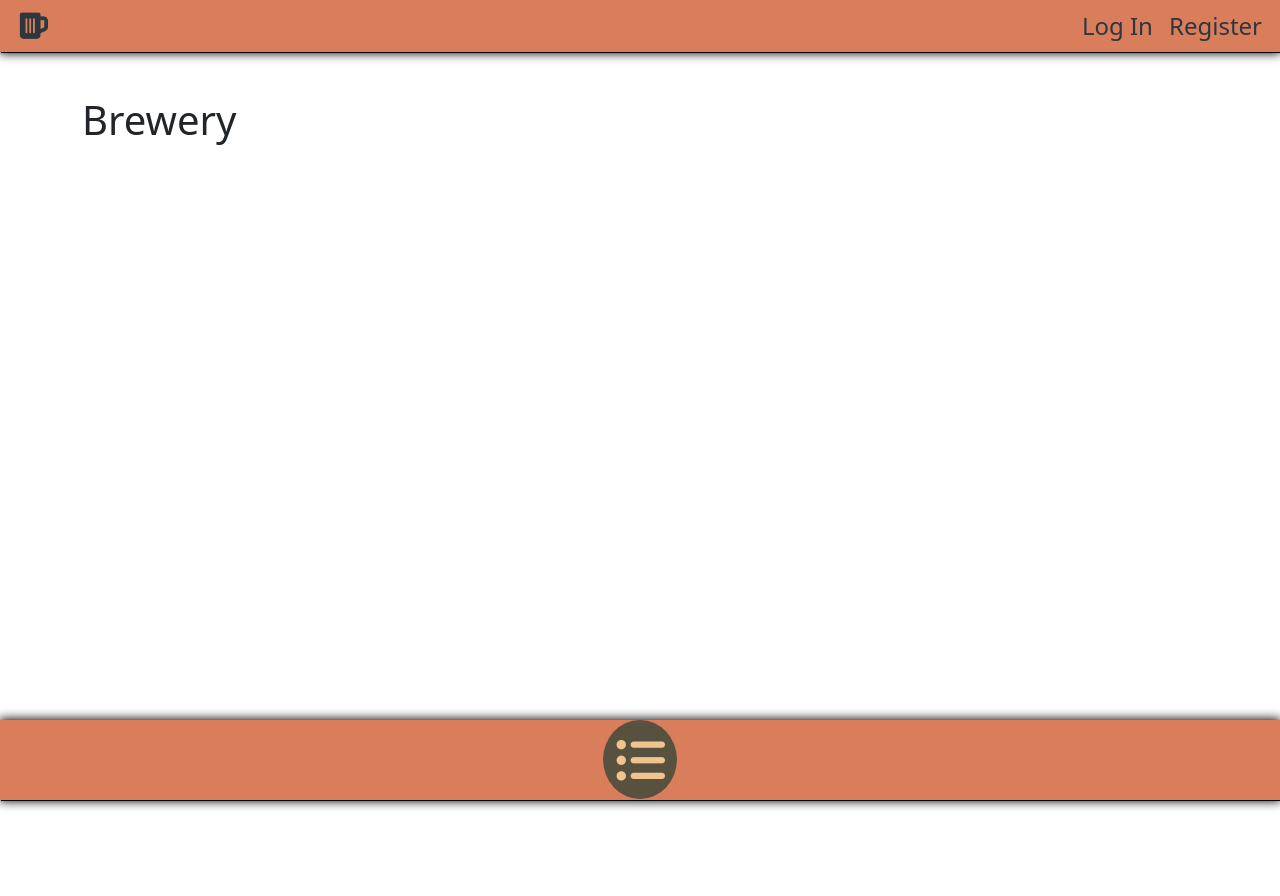
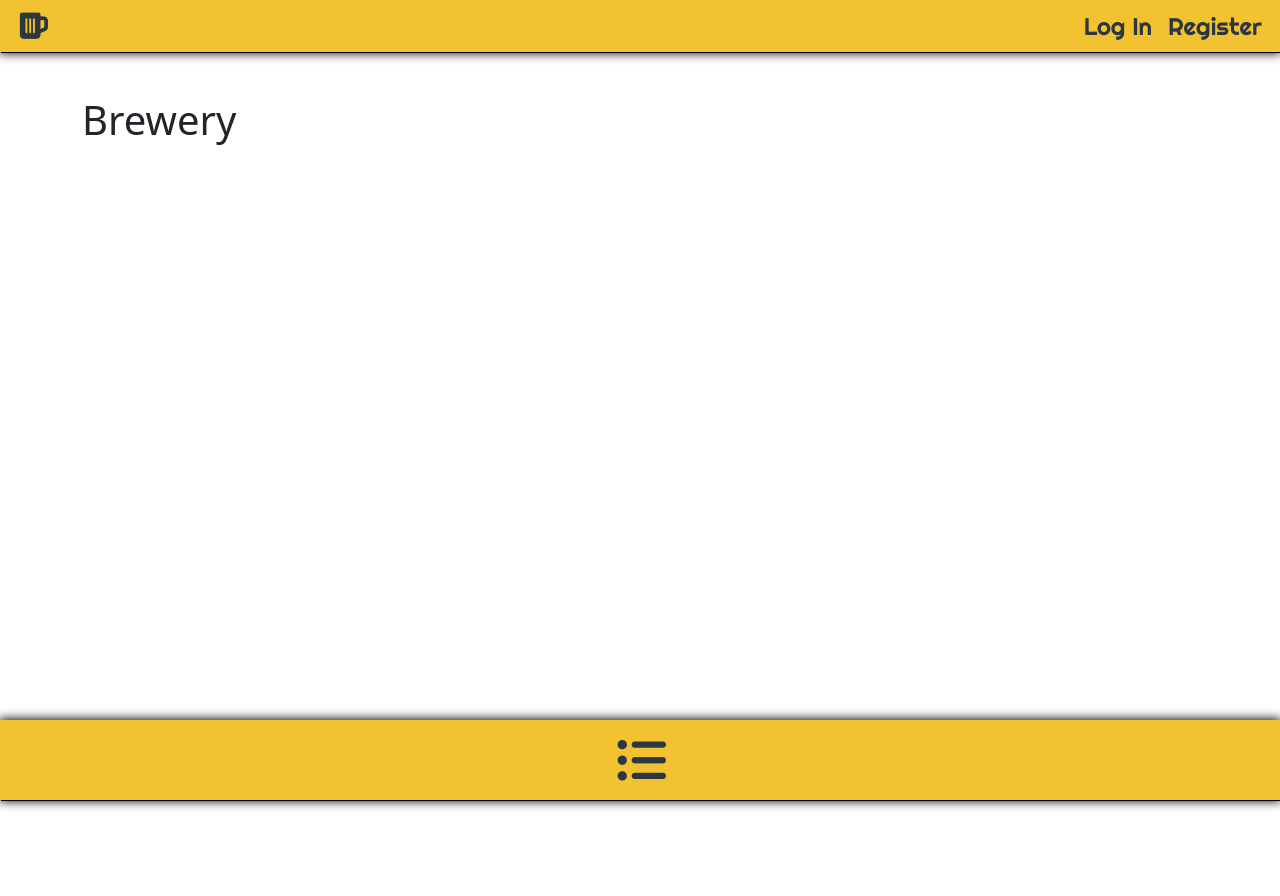
Before and after one commit to isha5258/cheers, a Flask app: page /posts in a window 1280 px wide. Run offline with Flask 2, Linux system fonts and the light colour scheme; data that the repository does not hold is empty; parts of the project's set-up code (start-up, migrations or seed data) failed here and were passed over; some libraries are stand-ins or nearby versions.

Commit message:
revise css colors

```diff
--- a/myapp/static/brewery_post.css
+++ b/myapp/static/brewery_post.css
@@ -1,6 +1,4 @@
-.individual-post-container {
 
-}
 
 .post-info-container {
   display: flex;
--- a/myapp/static/style.css
+++ b/myapp/static/style.css
@@ -7,7 +7,7 @@ body {
 /* top navbar */
 .nav-top {
   grid-area: nav;
-  background-color: #D97D5B;
+  background-color: #F2C230;
   position: fixed;
   top: 0;
   width: 100%;
@@ -35,6 +35,7 @@ body {
   text-decoration: none;
   color: #2C3740;
   font-size: 1.5rem;
+  font-family: 'Righteous', sans-serif;
 }
 
 .nav-top-link > a:hover {
@@ -47,7 +48,7 @@ body {
 
 /* bottom navbar */
 .nav-bottom {
-  background-color: #D97D5B;
+  background-color: #F2C230;
   list-style-type: none;
   position:fixed;
   bottom: 0;
@@ -68,14 +69,13 @@ body {
 
 .nav-bottom-link > a {
   padding: .75rem;
-  background-color: #595140;
-  border-radius: 50%;
+  width: 2rem;
+  /* border-radius: 50%; */
   font-size: 2.5rem;
   margin-bottom: 0;
-}
-
-.nav-bottom-link > a:hover {
-  background-color: #F2C48D;
+  display: flex;
+  justify-content: center;
+  text-decoration: none;
 }
 
 .bottom-i:hover{
@@ -87,7 +87,10 @@ body {
 }
 
 .bottom-i {
-  color: #F2C48D;
+  color: #2C3740 ;
+  width: 3rem;
+  display: flex;
+  align-items: center;
 }
 
 /* post container */
@@ -126,8 +129,9 @@ body {
 }
 
 .read-post-btn {
-  background-color: #595140;
-  color: #F2C48D;
+  background-color: #5C8EF2;
+  color: #F2DFA7;
+  text-shadow:  2px 2px 0px #2C3740;
   border-radius: 3px;
   margin: 0 6px 6px 0;
   text-decoration: none;
@@ -136,8 +140,9 @@ body {
 }
 
 .read-post-btn:hover {
-  background-color: #F2C48D;
+  background-color: #F2C230;
   color: #595140;
+  text-shadow: none;
   /* border: ridge 1px #595140; */
   border-radius: 3px;
 }
@@ -146,3 +151,17 @@ body {
   display: flex;
   justify-content: space-between;
 }
+
+.pagination {
+  background-color: #F2D680;
+}
+
+.page-link {
+  background-color: #5C8EF2 !important;
+  color: #F2DFA7 !important;
+  text-shadow:  2px 2px 0px #2C3740;
+}
+
+.register-container {
+  margin-top: 5rem;
+}
--- a/myapp/static/user_brewery_posts.css
+++ b/myapp/static/user_brewery_posts.css
@@ -1,19 +1,19 @@
 body {
   height: 100vh;
-  background-color: #e8e7e7;
+  background-color: #F2D680;
   background-repeat: no-repeat;
   background-position:center;
 }
 
 .profile-brewery-posts-container {
   margin-top: 52px;
-
+  background-color: #F2D680;
 }
 
 .user-profile-welcome {
   text-shadow:  2px 2px 0px #2C3740;
-  background-color: #595140;
-  color: #F2C48D;
+  background-color: #A66D03;
+  color: #F2DFA7;
   height: 12vmin;
   display: flex;
   justify-content: center;
@@ -34,15 +34,15 @@ body {
   margin: 2vmin .5rem 0;
   margin-top: 2vmin;
   box-shadow: .5px 1px .5px grey, .2px .2px 10px .75px grey;
-  background-color: rgb(232, 231, 231);
+  background-color: #F2DFA7;
   font-family: 'Fjalla One', sans-serif;
   border-radius: 3px;
 }
 
 .profile-beername {
   text-shadow:  2px 2px 0px #2C3740;
-  background-color: #595140;
-  color: #F2C48D;
+  background-color: #A66D03;
+  color: #F2DFA7;
   height: 12vmin;
   display: flex;
   align-items: center;
--- a/myapp/templates/index.html
+++ b/myapp/templates/index.html
@@ -6,21 +6,25 @@
   <div class="card">
     <div class="car-boy">
       <h2 class="post-user-name">
-            <a class="username-a" href="{{url_for('users.user_posts', username=post.author.username)}}">{{post.author.username}}
+        <a class="username-a"
+          href="{{url_for('users.user_posts', username=post.author.username)}}">{{post.author.username}}
         </a>
       </h2>
       <h4 class="post-beer-name">
-            <a class="post-beer-name-link card-title" href="{{url_for('brewery_posts.brewery_post', brewery_post_id=post.id)}}">{{post.beer}}
+        <a class="post-beer-name-link card-title"
+          href="{{url_for('brewery_posts.brewery_post', brewery_post_id=post.id)}}">{{post.beer}}
         </a>
       </h4>
       <p class="post-published-date">Published on: {{post.date.strftime('%d/%m/%Y')}}</p>
-          <a class="btn btn-primary" href="{{url_for('brewery_posts.brewery_post', brewery_post_id=post.id)}}">Read Brewery Post</a>
+      <a class="btn btn-primary" href="{{url_for('brewery_posts.brewery_post', brewery_post_id=post.id)}}">Read Brewery
+        Post</a>
     </div>
   </div>
   {% endfor %}
 </div>
 
 <nav aria-label="Page Navigation example">
+  <div class="pagination-container">
     <ul class="pagination justify-content-center">
       {% for page_num in brewery_posts.iter_pages(left_edge=1, right_edge=1, left_current=1, right_current=2) %}
       {% if brewery_posts.page == page_num %}
@@ -36,5 +40,6 @@
       {% endif %}
       {% endfor %}
     </ul>
+  </div>
 </nav>
 {% endblock %}
--- a/myapp/templates/register.html
+++ b/myapp/templates/register.html
@@ -1,6 +1,6 @@
 {% extends "base.html" %}
 {% block content %}
-
+<div class="register-container">
 <form method="POST">
     {{form.hidden_tag()}}
     {{form.email.label}}{{form.email}}<br>
@@ -9,4 +9,5 @@
     {{form.pass_confirm.label}}{{form.pass_confirm}}<br>
     {{form.submit()}}
 </form>
+</div>
 {% endblock %}
```
Lines whose indentation alone changed are shown as unchanged.
